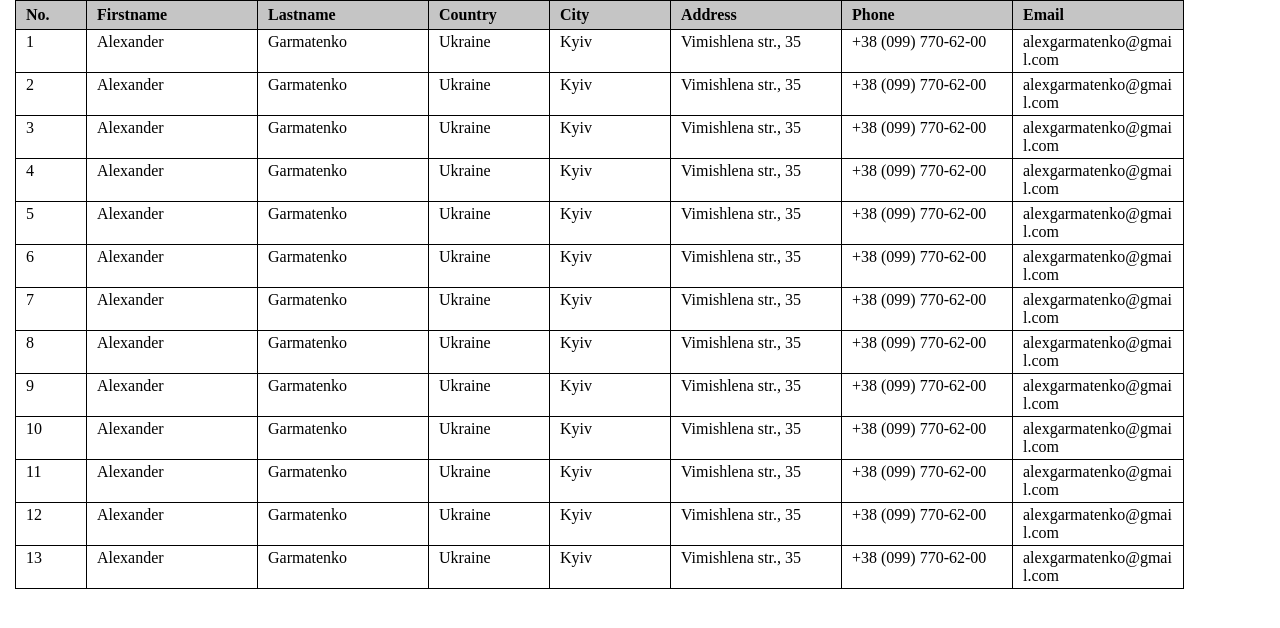
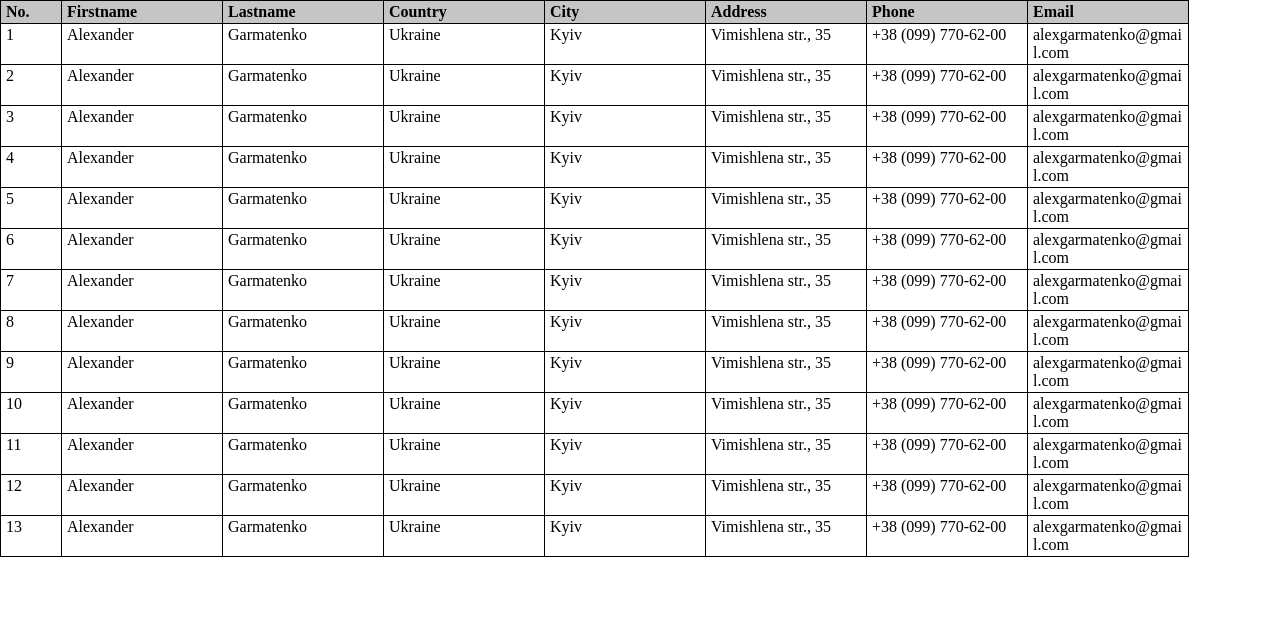
Before and after one commit to athlonUA/table-flexbox, a plain HTML site: page index.html in a window 1280 px wide. Drawn offline with Linux system fonts and the light colour scheme.

Commit message:
Create simple table via flexbox [table's header and content are merged]

```diff
--- /dev/null
+++ b/flexbox.css
@@ -0,0 +1,14 @@
+#table {
+    display: flex;
+    flex-direction: column;
+}
+
+#table > div {
+    display: flex;
+    flex-direction: row;
+}
+
+#table > div > div {
+    flex-shrink: 0;
+    flex-grow: 0;
+}
--- a/index.html
+++ b/index.html
@@ -3,11 +3,12 @@
 <head>
     <title>Table flexbox</title>
     <link rel="stylesheet" type="text/css" href="styles.css">
+    <link rel="stylesheet" type="text/css" href="flexbox.css">
 </head>
 <body>
 
 <div id="table">
-    <div class="header">
+    <div>
         <div>No.</div>
         <div>Firstname</div>
         <div>Lastname</div>
@@ -17,8 +18,7 @@
         <div>Phone</div>
         <div>Email</div>
     </div>
-    <div class="content">
-        <div class="row">
+    <div>
         <div>1</div>
         <div>Alexander</div>
         <div>Garmatenko</div>
@@ -28,7 +28,7 @@
         <div>+38 (099) 770-62-00</div>
         <div>alexgarmatenko@gmail.com</div>
     </div>
-        <div class="row">
+    <div>
         <div>2</div>
         <div>Alexander</div>
         <div>Garmatenko</div>
@@ -38,7 +38,7 @@
         <div>+38 (099) 770-62-00</div>
         <div>alexgarmatenko@gmail.com</div>
     </div>
-        <div class="row">
+    <div>
         <div>3</div>
         <div>Alexander</div>
         <div>Garmatenko</div>
@@ -48,7 +48,7 @@
         <div>+38 (099) 770-62-00</div>
         <div>alexgarmatenko@gmail.com</div>
     </div>
-        <div class="row">
+    <div>
         <div>4</div>
         <div>Alexander</div>
         <div>Garmatenko</div>
@@ -58,7 +58,7 @@
         <div>+38 (099) 770-62-00</div>
         <div>alexgarmatenko@gmail.com</div>
     </div>
-        <div class="row">
+    <div>
         <div>5</div>
         <div>Alexander</div>
         <div>Garmatenko</div>
@@ -68,7 +68,7 @@
         <div>+38 (099) 770-62-00</div>
         <div>alexgarmatenko@gmail.com</div>
     </div>
-        <div class="row">
+    <div>
         <div>6</div>
         <div>Alexander</div>
         <div>Garmatenko</div>
@@ -78,7 +78,7 @@
         <div>+38 (099) 770-62-00</div>
         <div>alexgarmatenko@gmail.com</div>
     </div>
-        <div class="row">
+    <div>
         <div>7</div>
         <div>Alexander</div>
         <div>Garmatenko</div>
@@ -88,7 +88,7 @@
         <div>+38 (099) 770-62-00</div>
         <div>alexgarmatenko@gmail.com</div>
     </div>
-        <div class="row">
+    <div>
         <div>8</div>
         <div>Alexander</div>
         <div>Garmatenko</div>
@@ -98,7 +98,7 @@
         <div>+38 (099) 770-62-00</div>
         <div>alexgarmatenko@gmail.com</div>
     </div>
-        <div class="row">
+    <div>
         <div>9</div>
         <div>Alexander</div>
         <div>Garmatenko</div>
@@ -108,7 +108,7 @@
         <div>+38 (099) 770-62-00</div>
         <div>alexgarmatenko@gmail.com</div>
     </div>
-        <div class="row">
+    <div>
         <div>10</div>
         <div>Alexander</div>
         <div>Garmatenko</div>
@@ -118,7 +118,7 @@
         <div>+38 (099) 770-62-00</div>
         <div>alexgarmatenko@gmail.com</div>
     </div>
-        <div class="row">
+    <div>
         <div>11</div>
         <div>Alexander</div>
         <div>Garmatenko</div>
@@ -128,7 +128,7 @@
         <div>+38 (099) 770-62-00</div>
         <div>alexgarmatenko@gmail.com</div>
     </div>
-        <div class="row">
+    <div>
         <div>12</div>
         <div>Alexander</div>
         <div>Garmatenko</div>
@@ -138,7 +138,7 @@
         <div>+38 (099) 770-62-00</div>
         <div>alexgarmatenko@gmail.com</div>
     </div>
-        <div class="row">
+    <div>
         <div>13</div>
         <div>Alexander</div>
         <div>Garmatenko</div>
@@ -149,7 +149,6 @@
         <div>alexgarmatenko@gmail.com</div>
     </div>
 </div>
-</div>
 
 </body>
 </html>
--- a/styles.css
+++ b/styles.css
@@ -3,93 +3,33 @@ html, body {
     margin: 0;
 }
 
-#table {
-    display: flex;
-    flex-direction: column;
-    align-items: flex-start;
-}
-
-#table > .header,
-#table > .content .row {
-    display: flex;
-    flex-direction: row;
-    justify-content: space-around;
-}
-
-#table > .header {
-    padding: 0 15px;
-}
-
-#table > .header > div {
-    width: 250px;
-    padding: 5px 10px;
-    font-weight: 900;
-    word-wrap: break-word;
-    background-color: #c5c5c5;
-    display: block;
-}
-
-#table > .header div:nth-child(1) {
-    width: 50px;
-}
-
-#table > .header div:nth-child(2),
-#table > .header div:nth-child(3),
-#table > .header div:nth-child(6),
-#table > .header div:nth-child(7),
-#table > .header div:nth-child(8) {
+#table > div > div {
     width: 150px;
 }
 
-#table > .header div:nth-child(4),
-#table > .header div:nth-child(5) {
-    width: 100px;
+#table > div > div {
+    padding: 2px 5px;
+    -ms-word-wrap: break-word;
+    word-wrap: break-word;
 }
 
-#table > .header > div:not(:last-child) {
+#table > div:not(:first-child) > div {
+    border: none;
+    border-left: 1px solid #000;
+    border-bottom: 1px solid #000;
+}
+
+#table > div:first-child > div {
+    font-weight: 900;
+    background-color: #c5c5c5;
     border: 1px solid #000;
     border-right: none;
 }
 
-#table > .header > div:last-child {
-    border: 1px solid #000;
+#table > div > div:last-child {
+    border-right: 1px solid #000;
 }
 
-#table > .content .row {
-    padding: 0 15px;
-}
-
-#table > .content .row > div {
-    width: 250px;
-    padding: 3px 10px;
-    word-wrap: break-word;
-    display: block;
-}
-
-#table > .content .row > div:nth-child(1) {
+#table > div > div:nth-child(1) {
     width: 50px;
 }
-
-#table > .content .row > div:nth-child(2),
-#table > .content .row > div:nth-child(3),
-#table > .content .row > div:nth-child(6),
-#table > .content .row > div:nth-child(7),
-#table > .content .row > div:nth-child(8) {
-    width: 150px;
-}
-
-#table > .content .row > div:nth-child(4),
-#table > .content .row > div:nth-child(5) {
-    width: 100px;
-}
-
-#table > .content .row > div:not(:last-child) {
-    border: 1px solid #000;
-    border-top: none;
-    border-right: none;
-}
-
-#table > .content .row > div:last-child {
-    border: 1px solid #000;
-    border-top: none;
-}
```
Lines whose indentation alone changed are shown as unchanged.
